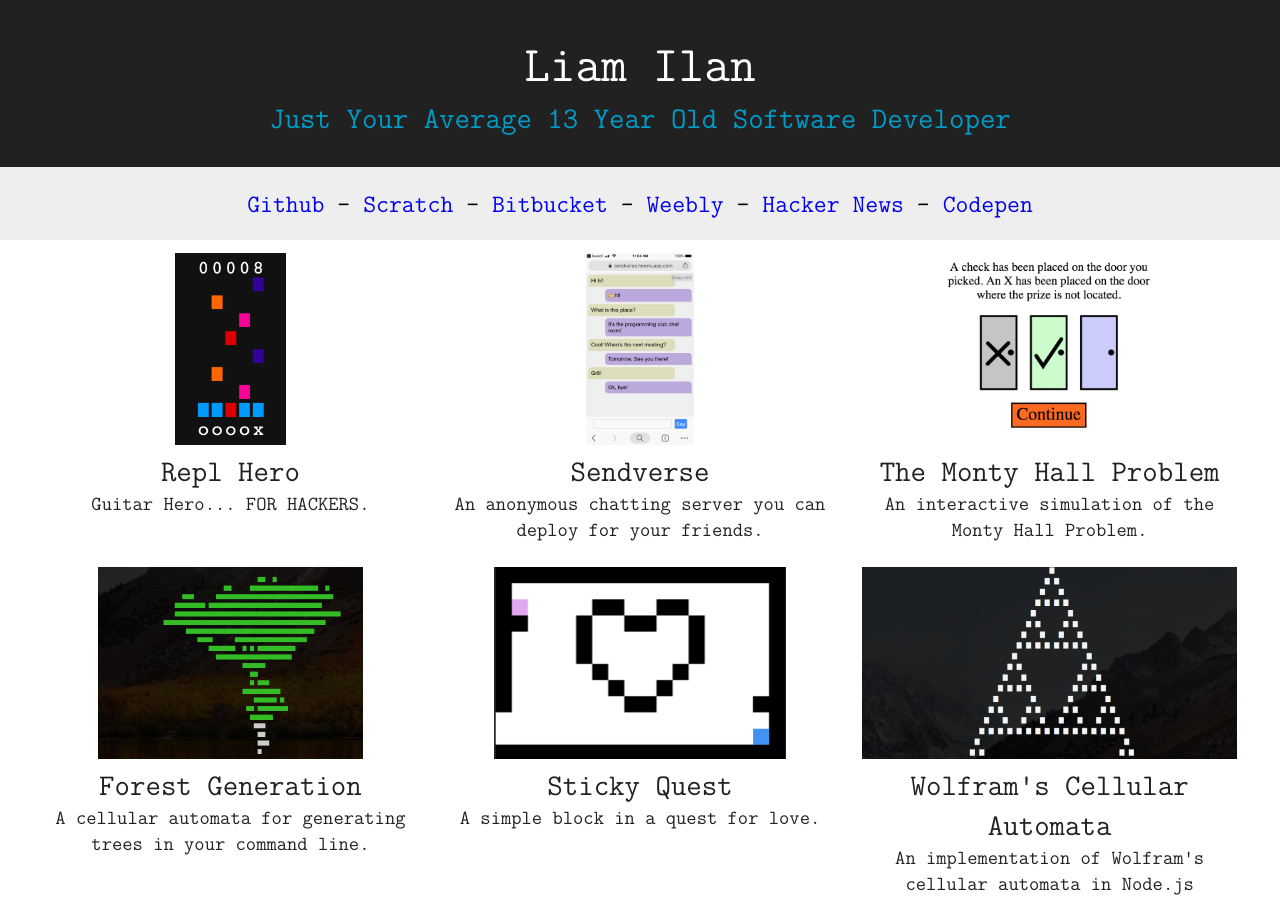
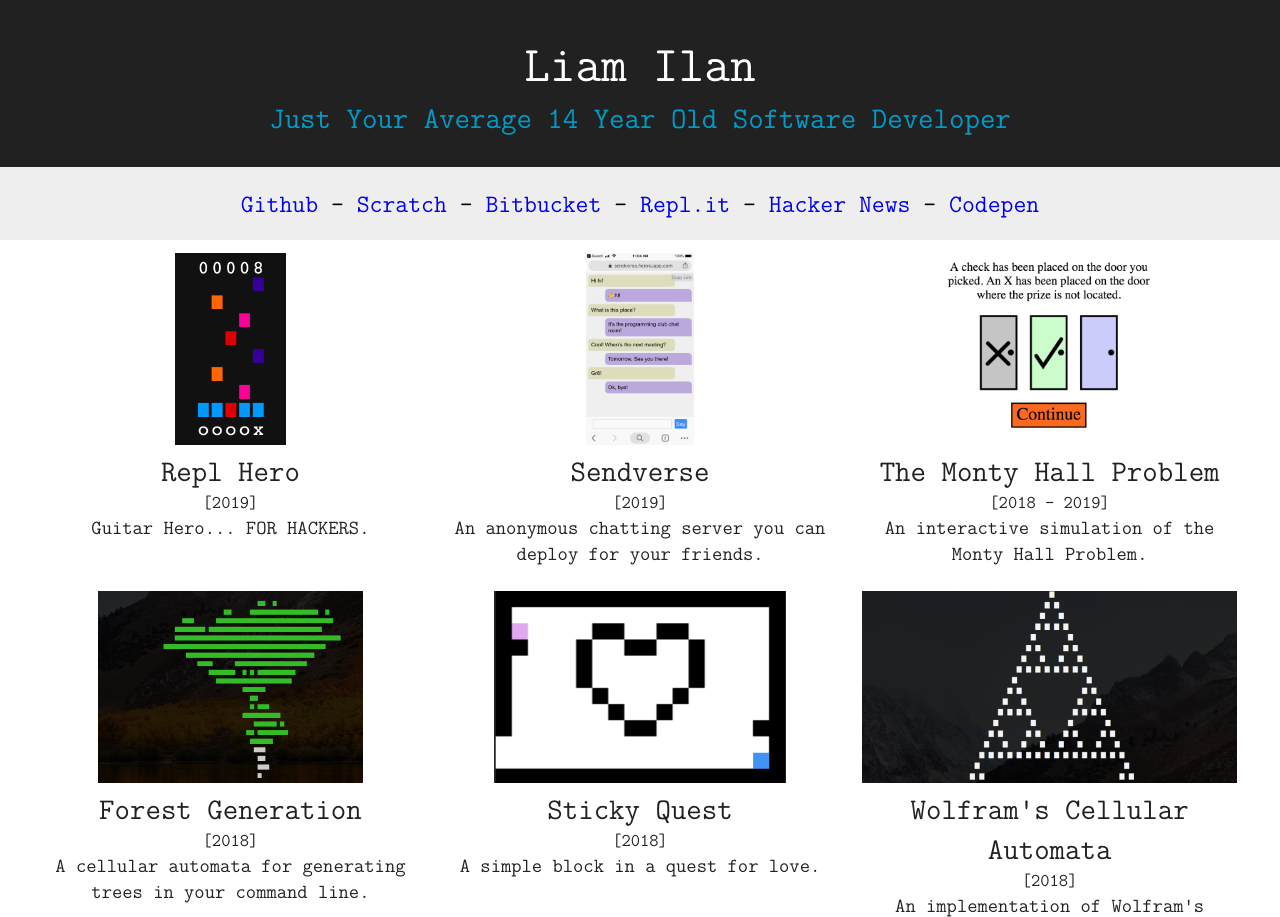
Before and after one commit to liam-ilan/website, a plain HTML site: page index.html in a window 1280 px wide. Shown: the top 917 px of the page. Drawn offline with Linux system fonts and the light colour scheme.

Commit message:
Quick website update.

```diff
--- a/index.html
+++ b/index.html
@@ -11,14 +11,14 @@
 
     <div id="title-box">
       <div id="title">Liam Ilan</div>
-      <div id="subtitle">Just Your Average 13 Year Old Software Developer</div>
+      <div id="subtitle">Just Your Average 14 Year Old Software Developer</div>
     </div>
 
     <div id="link-row">
       <a href="https://github.com/liam-ilan">Github</a> -
       <a href="https://scratch.mit.edu/users/-PixelSheep-/">Scratch</a> -
       <a href="https://bitbucket.org/liamilan/">Bitbucket</a> -
-      <a href="http://liamilan.weebly.com/">Weebly</a> -
+      <a href="https://repl.it/@snowboardsheep">Repl.it</a> -
       <a href="https://news.ycombinator.com/submitted?id=liamilan">Hacker News</a> -
       <a href="https://codepen.io/techsheep/">Codepen</a>
     </div>
--- a/scripts/data.js
+++ b/scripts/data.js
@@ -2,60 +2,70 @@
   {
     image: '../img/repl-hero.png',
     title: 'Repl Hero',
+    time: '[2019]',
     description: 'Guitar Hero... FOR HACKERS.',
     link: 'https://repl.it/talk/challenge/Repl-Hero-a-fun-music-arcade-game/16400'
   },
   {
     image: '../img/sendverse.png',
     title: 'Sendverse',
+    time: '[2019]',
     description: 'An anonymous chatting server you can deploy for your friends.',
     link: 'https://github.com/liam-ilan/sendverse'
   },
   {
     image: '../img/monty-hall.png',
     title: 'The Monty Hall Problem',
+    time: '[2018 - 2019]',
     description: 'An interactive simulation of the Monty Hall Problem.',
     link: 'https://github.com/liam-ilan/monty-hall-problem'
   },
   {
     image: '../img/forest.png',
     title: 'Forest Generation',
+    time: '[2018]',
     description: 'A cellular automata for generating trees in your command line.',
     link: 'https://github.com/liam-ilan/forest-generation-cellular-automata'
   },
   {
     image: '../img/sticky-quest.png',
     title: 'Sticky Quest',
+    time: '[2018]',
     description: 'A simple block in a quest for love.',
     link: 'https://itunes.apple.com/ca/app/sticky-quest/id1425679649'
   },
   {
     image: '../img/wolfram.png',
     title: "Wolfram's Cellular Automata",
+    time: '[2018]',
     description: "An implementation of Wolfram's cellular automata in Node.js",
     link: 'https://github.com/liam-ilan/wolfram-cellular-automata'
   },
   {
     image: '../img/game-of-life.png',
     title: 'Game of Life',
+    time: '[2018]',
     description: 'An implementation of the Game of Life in Node.js.',
     link: 'https://github.com/liam-ilan/game-of-life'
   },
   {
     image: '../img/do-not-shear-the-sheep.png',
     title: 'Do Not Shear The Sheep',
+    time: '[2018]',
     description: 'Try to dodge the shears. A simple arcade game.',
     link: 'http://do-not-shear-the-sheep.surge.sh/'
   },
   {
     image: '../img/asteroid-dodge.png',
     title: 'Asteroid Dodge',
+    time: '[2017]',
     description: 'Just dodge the asteroids.',
     link: 'https://asteroid-dodge.surge.sh'
   },
   {
     image: '../img/the-train-game.png',
     title: 'The Train Game',
+    time: '[2017]',
     description: 'A game about stopping trains.',
     link: 'https://the-train-game.surge.sh'
   }
--- a/scripts/index.js
+++ b/scripts/index.js
@@ -1,12 +1,13 @@
 
 // a box class for every project
 class Box {
-  constructor(titleInput, textInput, imgInput, linkInput) {
+  constructor(titleInput, textInput, imgInput, linkInput, timeInput) {
     // get inputs
     this.title = titleInput
     this.text = textInput
     this.img = imgInput
     this.link = linkInput
+    this.time = timeInput
 
     // the wrapper
     let box = document.createElement('a')
@@ -23,6 +24,11 @@
     title.innerHTML = this.title
     title.className = 'box-title'
 
+    // the time
+    let time = document.createElement('div')
+    time.innerHTML = this.time
+    time.className = 'box-time'
+
     // the text
     let text = document.createElement('div')
     text.innerHTML = this.text
@@ -31,6 +37,7 @@
     // append all items to the container
     box.appendChild(img)
     box.appendChild(title)
+    box.appendChild(time)
     box.appendChild(text)
 
     // add the box to boxes
@@ -38,4 +45,4 @@
   }
 }
 
-data = data.map((item) => new Box(item.title, item.description, item.image, item.link))
+data = data.map((item) => new Box(item.title, item.description, item.image, item.link, item.time))
--- a/styles/index.css
+++ b/styles/index.css
@@ -55,6 +55,12 @@
   width: 30vw;
 }
 
+.box-time{
+  font-size: 18px;
+  text-align: center;
+  width: 30vw;
+}
+
 #boxes{
   text-align: center;
 }
```
